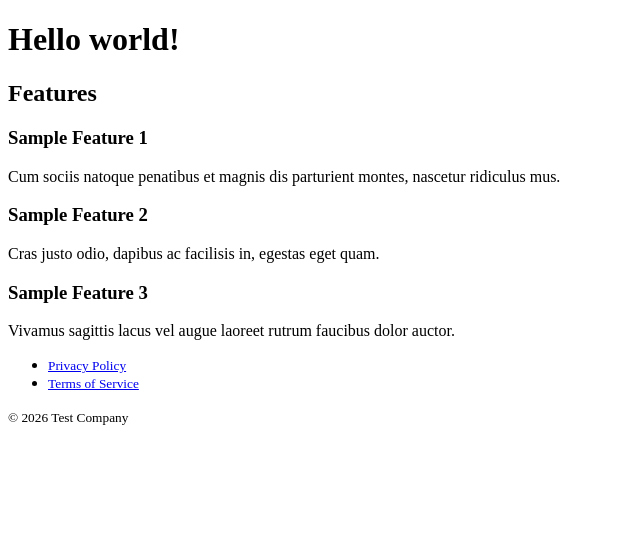
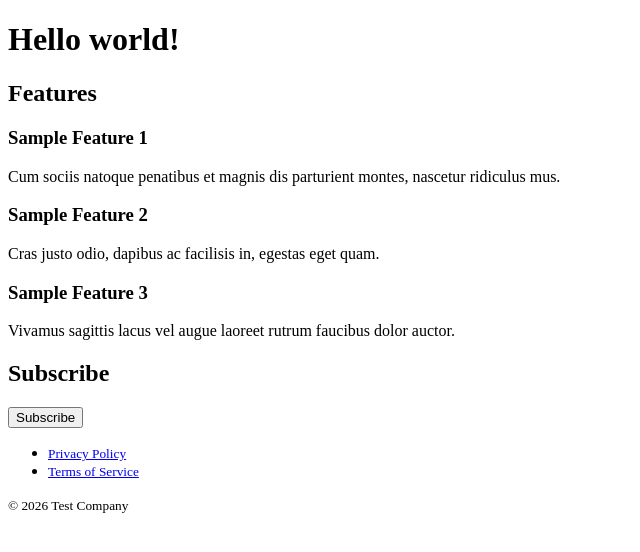
Before and after one commit to jasonlav/reaction, a React (Vite) app: page / in a window 1280 px wide. Shown: the top 552 px of the page, without its empty margins (0-640 px from the left). Built offline with nearby package versions, Linux system fonts and the light colour scheme.

Commit message:
Add SubscribeDialog component to App

```diff
--- a/src/App.tsx
+++ b/src/App.tsx
@@ -1,3 +1,6 @@
+import { useState } from "react";
+import Button from "./components/Button";
+import SubscribeModal from "./components/SubscribeModal";
 import Features from "./components/Features";
 import Footer from "./components/Footer";
 
@@ -8,6 +11,7 @@ type Props = {
 const date = new Date();
 
 export default function App({ message }: Props) {
+  const [isSubscribeModalOpen, setIsSubscribeModalOpen] = useState(false);
   return (
     <>
       <main>
@@ -34,6 +38,17 @@ export default function App({ message }: Props) {
             ]}
           />
         </section>
+        <section>
+          <h2>Subscribe</h2>
+          <SubscribeModal
+            isOpen={isSubscribeModalOpen}
+            onClose={() => setIsSubscribeModalOpen(false)}
+          />
+          <Button
+            label="Subscribe"
+            onClick={() => setIsSubscribeModalOpen(true)}
+          />
+        </section>
       </main>
       <Footer
         legalCopy={`© ${date.getFullYear()} Test Company`}
```
Also changed, not shown: 1 other file (tests, documents, lock files or other folders).
